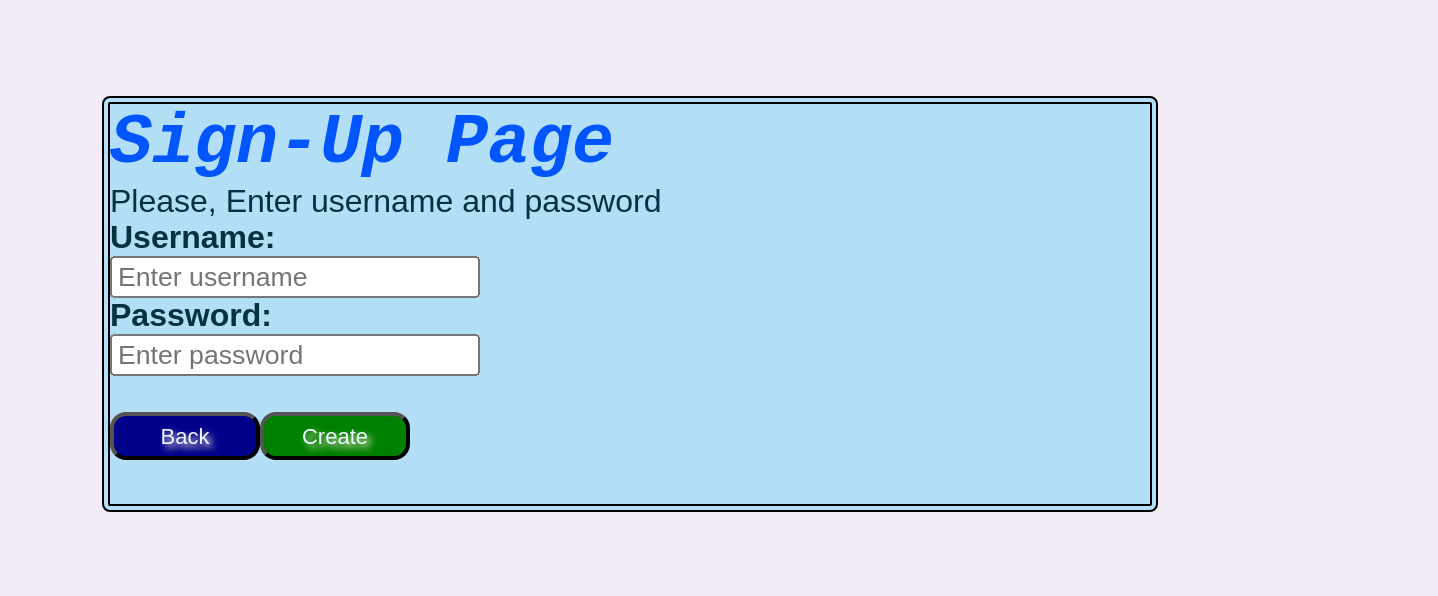
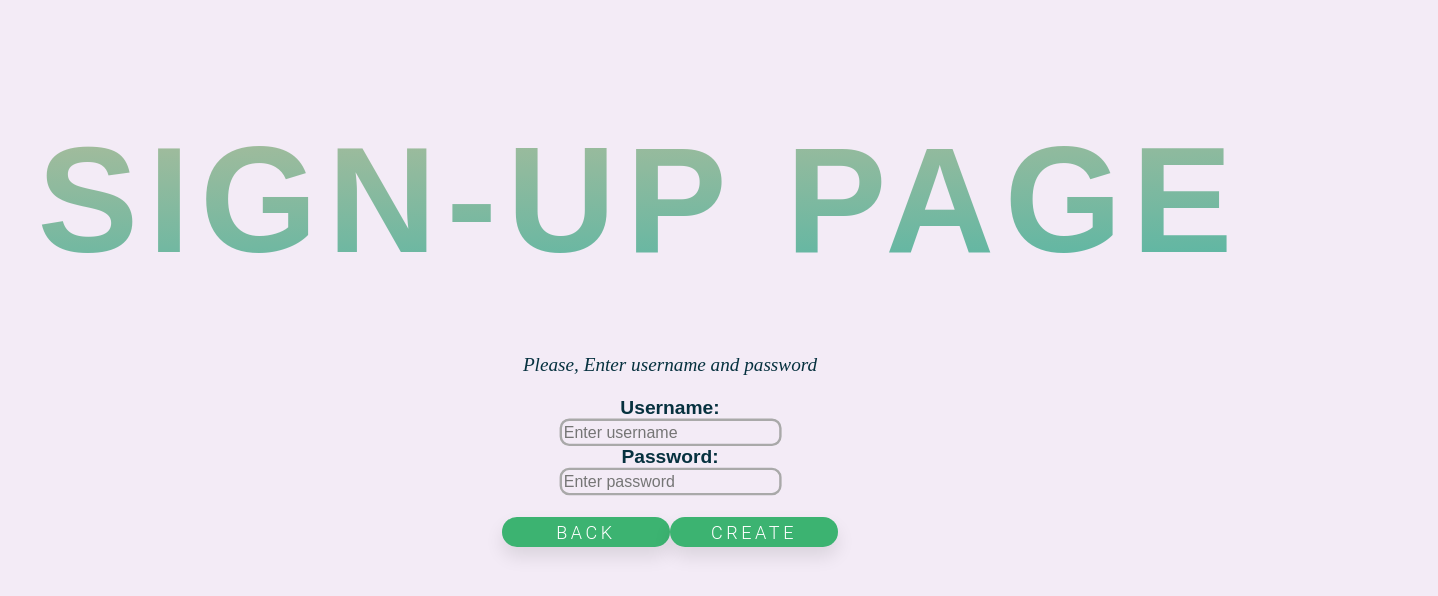
Before and after one commit to RonTshuva/ClientSide2, a React (Create React App) app: page /signUp in a window 1280 px wide. Shown: the top 596 px of the page, 1438 px wide, since content can reach past the window. Built offline with nearby package versions, Linux system fonts and the light colour scheme.

Commit message:
css : loginPage , signUpPage, SearchPage.

```diff
--- a/src/App.css
+++ b/src/App.css
@@ -1,19 +1,8 @@
-
 
 body{
   background-color: linen;
 
 }
-#frame{
-  background-color: papayawhip;
-  width: 320px;
-  height: 200px;
-  border-radius: 8px;
-  margin-left: auto;
-  margin-right: auto;
-  border: 12px double #000;
-}
-
 
 #title{
   margin: auto;
@@ -35,10 +24,6 @@ body{
   max-width: 500px;
 }
 
-.App {
-  text-align: center;
-  color: #61dafb;
-}
 
 .App-logo {
   height: 40vmin;
@@ -62,9 +47,6 @@ body{
   color: white;
 }
 
-.App-link {
-  color: #000000;
-}
 
 @keyframes App-logo-spin {
   from {
@@ -91,15 +73,15 @@ body{
 }
 
 .button {
-  width: 140px;
-  height: 45px;
+  width: 80px;
+  height: 30px;
   font-family: 'Roboto', sans-serif;
   font-size: 11px;
   text-transform: uppercase;
   letter-spacing: 3px;
   font-weight: 500;
   color: #ffffff;
-  background-color: #b484e1;
+  background-color: mediumseagreen;
   border: none;
   border-radius: 45px;
   box-shadow: 0 8px 15px rgba(0, 0, 0, 0.1);
@@ -109,57 +91,12 @@ body{
 
 .button:hover {
   background-color: #6adada;
-  box-shadow: 0 15px 20px rgb(211, 155, 213);
+  box-shadow: 0 15px 20px rgb(191, 247, 202);
   color: #ffffff;
   transform: translateY(-7px);
 }
-.button:active {
-  background-color: #6adada;
-
-}
-
-.link:active {
-  background-color: #6adada;
-
-}
 
 
-.titleLogin {
-  font-size: 80px;
-  font-family: sans-serif;
-  text-align: center;
-  color: #f66dcb;
-  background-image: -webkit-linear-gradient(92deg, #b673d0, #e1c095);
-  -webkit-background-clip: text;
-  -webkit-text-fill-color: transparent;
-  -webkit-animation: hue 1s infinite linear;
-  margin-left: 30px;
-  float: left;
-}
-
-.title {
-  font-size: 80px;
-  font-family: sans-serif;
-  text-align: left;
-  color: #f66dcb;
-  background-image: -webkit-linear-gradient(92deg, #b673d0, #e1c095);
-  -webkit-background-clip: text;
-  -webkit-text-fill-color: transparent;
-  -webkit-animation: hue 1s infinite linear;
-  margin-left: 30px;
-}
-
-.headline {
-  text-align: left;
-  font-size: 40px;
-  font-family: sans-serif;
-  color: #f66dcb;
-  background-image: -webkit-linear-gradient(92deg, #b673d0, #e1c095);
-  -webkit-background-clip: text;
-  -webkit-text-fill-color: transparent;
-  -webkit-animation: hue 1s infinite linear;
-  margin-left: 30px;
-}
 
 .shopName {
   text-align: left;
@@ -172,8 +109,6 @@ body{
   -webkit-animation: hue 1s infinite linear;
   margin-left: 30px;
 }
-
-
 
 
 .sidebar_compose{
--- a/src/App.js
+++ b/src/App.js
@@ -3,7 +3,7 @@ import * as React from "react";
 import Dashboard from "./pages/Dashboard";
 import LoginPage from "./pages/LoginPage.js";
 import SignUpPage from "./pages/SignUpPage.js";
-import {BrowserRouter, Routes, Route} from 'react-router-dom';
+import {BrowserRouter, Route} from 'react-router-dom';
 import SearchPage from "./pages/SearchPage";
 import SettingsPage from "./pages/SettingsPage";
 import StoresPage from "./pages/StoresPage";
@@ -85,7 +85,7 @@ class App extends React.Component {
                             :
                             <div>
                                 <Route path={"/"} component={LoginPage} exact={true}/>
-                                <Route path={"/login"} component={LoginPage} exact={true}/>
+                                <Route path={"/login"} component={LoginPage} exact={true} />
                                 <Route path={"/signUp"} component={SignUpPage} exact={true}/>
                             </div>
                     }
--- a/src/components/NavigationBar.css
+++ b/src/components/NavigationBar.css
@@ -9,50 +9,6 @@
     box-shadow: 0  2px  5px  -2px rgba(0,0,0,0.75);
 }
 
-.button {
-    width: 140px;
-    height: 25px;
-    font-family: 'Roboto', sans-serif;
-    font-size: 15px;
-    text-transform: uppercase;
-    letter-spacing: 3px;
-    font-weight: 350;
-    color: #ffffff;
-    background-color: #6d8dce;
-    border: none;
-    border-radius: 25px;
-    box-shadow: 0 8px 15px rgba(0, 0, 0, 0.1);
-    transition: all 0.3s ease 0s;
-    cursor: pointer;
-}
-
-.button:hover {
-    background-color: #6adada;
-    box-shadow: 0 15px 20px rgb(211, 155, 213);
-    color: #000000;
-    transform: translateY(-7px);
-}
-.button:active {
-    background-color: #6adada;
-
-}
-
-
-{/*  --------------------------------------------------  */}
-
-
-
-.title {
-    font-size: 80px;
-    font-family: sans-serif;
-    text-align: left;
-    color: #f66dcb;
-    background-image: -webkit-linear-gradient(92deg, #b673d0, #e1c095);
-    -webkit-background-clip: text;
-    -webkit-text-fill-color: transparent;
-    -webkit-animation: hue 1s infinite linear;
-    margin-left: 30px;
-}
 
 .headline {
     text-align: left;
--- a/src/pages/LoginPage.css
+++ b/src/pages/LoginPage.css
@@ -1,18 +1,23 @@
 
-.container {
-    transform: translate(-10px, 200px) scale(2);
-    text-align: left;
+
+.container1 {
+    transform: translate(30px, 350px) scale(1.2);
+    text-align:center;
+}
+.detailsOfClient {
+    color: black;
+    border: 2px solid darkgray;
+    border-radius: 8px;
+    margin: auto;
+    padding: 2px;
+    background: transparent;
 }
 
-.container2 {
-    transform: translate(-10px, 200px) scale(2);
-    text-align: left;
-}
-.detailsOfClient {
-    border: 2px black;
-    border-radius: 2px;
-    margin: auto;
-    padding: 1px;
+.input-item {
+    background: #fff;
+    color: #333;
+    padding: 14.5px 0px 15px 9px;
+    border-radius: 5px 0px 0px 5px;
 }
 
 .LoginPageError {
@@ -22,7 +27,8 @@
 }
 
 .midTitle {
-
+    font-style:italic;
+    font-family: Sofia;
 }
 
 .buttons {
@@ -31,42 +37,18 @@
 
 /* From app css */
 
-body {
-    background-color: #bff3e6;
+
+#frame {
+    background-color: #b2def6;
+    width: 320px;
+    height: 200px;
+    border-radius: 9px;
+    margin-left: auto;
+    margin-right: auto;
+    border: 8px double slategrey;
 
 }
 
-#frame {
-    background-color: #b2def6;
-    width: 520px;
-    height: 200px;
-    border-radius: 4px;
-    margin-left: auto;
-    margin-right: auto;
-    border: 4px double #000;
-}
-
-
-#title {
-    margin: auto;
-    font-family: "Adobe Devanagari", monospace;
-    font-style: oblique;
-    font-size: 35px;
-    color: #0055ff;
-    max-width: 500px;
-
-}
-
-#button {
-    text-shadow: 2px 2px 3px antiquewhite;
-    width: 75px;
-    height: 24px;
-    font-size: 11px;
-    text-align: center;
-    color: aliceblue;
-    border-radius: 8px;
-    max-width: 500px;
-}
 
 .App {
     text-align: left;
--- a/src/pages/LoginPage.js
+++ b/src/pages/LoginPage.js
@@ -66,13 +66,14 @@ class LoginPage extends React.Component {
     render() {
         return (
             <div>
-                <div id="frame" class={"container2"}>
+                <b id={"h1"} className={"title"}>Login page</b>
+                <div class={"container1"}>
                     <div>
-                        <b id="title">Login page</b>
                         <br/>
                         <span class={"midTitle"}>Enter credentials</span>
+                        <br/> <br/>
+                        <b> Username:</b>
                         <br/>
-                        <b> Username:</b>
                         <input class={"detailsOfClient"}
                                onChange={this.onUsernameChange}
                                value={this.state.username}
@@ -80,7 +81,7 @@ class LoginPage extends React.Component {
                         />
                         <br/>
                         <b > Password:</b>
-
+                        <br/>
                         <input class={"detailsOfClient"}
                                onChange={this.onPasswordChange}
                                value={this.state.password}
@@ -89,11 +90,11 @@ class LoginPage extends React.Component {
                         <br/>
                         <br/>
                     </div>
-                    <button id="button"  style={{backgroundColor: "darkblue"}}
+                    <button class ={"button"}  style={{backgroundColor: "mediumseagreen"}}
                             disabled={this.state.password.length === 0 || this.state.username.length === 0}
                             onClick={this.login}>Login</button>
                     <NavLink to={"/signup"} >
-                        <button id={"button"} style={{backgroundColor: "green"}} >Sign Up</button>
+                        <button class={"button"} style={{backgroundColor: "mediumseagreen"}} >Sign Up</button>
                     </NavLink>
                     <br/>
                     {
--- /dev/null
+++ b/src/pages/SearchPage.css
@@ -0,0 +1,27 @@
+
+
+.container2 {
+    transform: translate(500px, 250px) scale(1.3);
+    text-align: center;
+    border-radius: 8px;
+}
+.title {
+    background-image: -webkit-linear-gradient(92deg, lightseagreen, #e1c095);
+    position:absolute;
+    height: 50%;
+    width: 100%;
+     display:flex;
+     justify-content:center;
+     align-items:center;
+    -webkit-background-clip: text;
+    -webkit-text-fill-color: transparent;
+    -webkit-animation: hue 1s infinite linear;
+    margin-left: 30px;
+}
+
+#h1 {
+     margin:0 ;
+    text-transform: uppercase;
+    font-size: 151px;
+    letter-spacing: 10px;
+}
--- a/src/pages/SearchPage.js
+++ b/src/pages/SearchPage.js
@@ -1,3 +1,4 @@
+import './SearchPage.css';
 import * as React from "react";
 import axios from "axios";
 import Cookies from "universal-cookie";
@@ -61,18 +62,16 @@ class SearchPage extends React.Component{
 
         return(
             <div>
-                <input placeholder={"Search: (ex: iphone,tel....)"}
+                <div id={"h1"} class={"title"}>Search</div>
+                <input class = {"container2"} placeholder={"Search: (ex: iphone,tel....)"}
                        onChange={this.onSearchBarChange}
                        value={this.state.searchText} />
                 {this.state.searchResult.length > 0 && this.state.searchResult}
                 <br/>
 
-
             </div>
         )
     }
 
-
-
 }
 export default SearchPage;
--- a/src/pages/SignUpPage.js
+++ b/src/pages/SignUpPage.js
@@ -68,15 +68,17 @@ class SignUpPage extends React.Component {
 
     render() {
         return (
-            <div id="frame" class={"container2"}>
-
-                <b id="title">Sign-Up Page</b>
+            <div>
+            <b id={"h1"} className={"title"}>Sign-Up Page</b>
+            <div class={"container1"}>
                 <br/>
-                <div>Please, Enter username and password</div>
+                <div class={"midTitle"}>Please, Enter username and password</div>
+                <br/>
                 <b> Username:</b>
                 <br/>
                 <input
-                        onChange={this.onUsernameChange}
+                       class={"detailsOfClient"}
+                       onChange={this.onUsernameChange}
                        value={this.state.username}
                        placeholder={"Enter username"}
                 />
@@ -88,6 +90,7 @@ class SignUpPage extends React.Component {
                 <b>Password:</b>
                 <br/>
                 <input
+                       class={"detailsOfClient"}
                        onChange={this.onPasswordChange}
                        value={this.state.password}
                        placeholder={"Enter password"}
@@ -99,10 +102,10 @@ class SignUpPage extends React.Component {
                 }
                 <br/>
                 <NavLink to={"/login"}>
-                    <button id="button" style={{backgroundColor: "darkblue"}}>Back</button>
+                    <button class={"button"} style={{backgroundColor: "mediumseagreen"}}>Back</button>
                 </NavLink>
 
-                <button id ="button" style={{backgroundColor: "green"}} onClick={this.signUp}>Create</button>
+                <button class={"button"} style={{backgroundColor: "mediumseagreen"}} onClick={this.signUp}>Create</button>
                 {
                     this.state.responseServer.length > 0 &&
                     <div style={{color : this.state.responseColor}}>{this.state.responseServer}</div>
@@ -110,6 +113,7 @@ class SignUpPage extends React.Component {
                 }
 
             </div>
+            </div>
         )
     }
 }
--- a/src/pages/StoresPage.js
+++ b/src/pages/StoresPage.js
@@ -42,9 +42,10 @@ class StoresPage extends React.Component {
 
         return(
             <div>
-                <span style={{color : "blue"}}>{this.state.response} </span>
+                <span class={"shopName"} style={{color : "blue"}}>{this.state.response} </span>
                 <br/>
-                Stores List:<br/>
+                <div id={"h1"} className={"title"}>Stores List:</div>
+                <br/>
                 ------------------------------------
                 <br/>
                 <ul>
```
